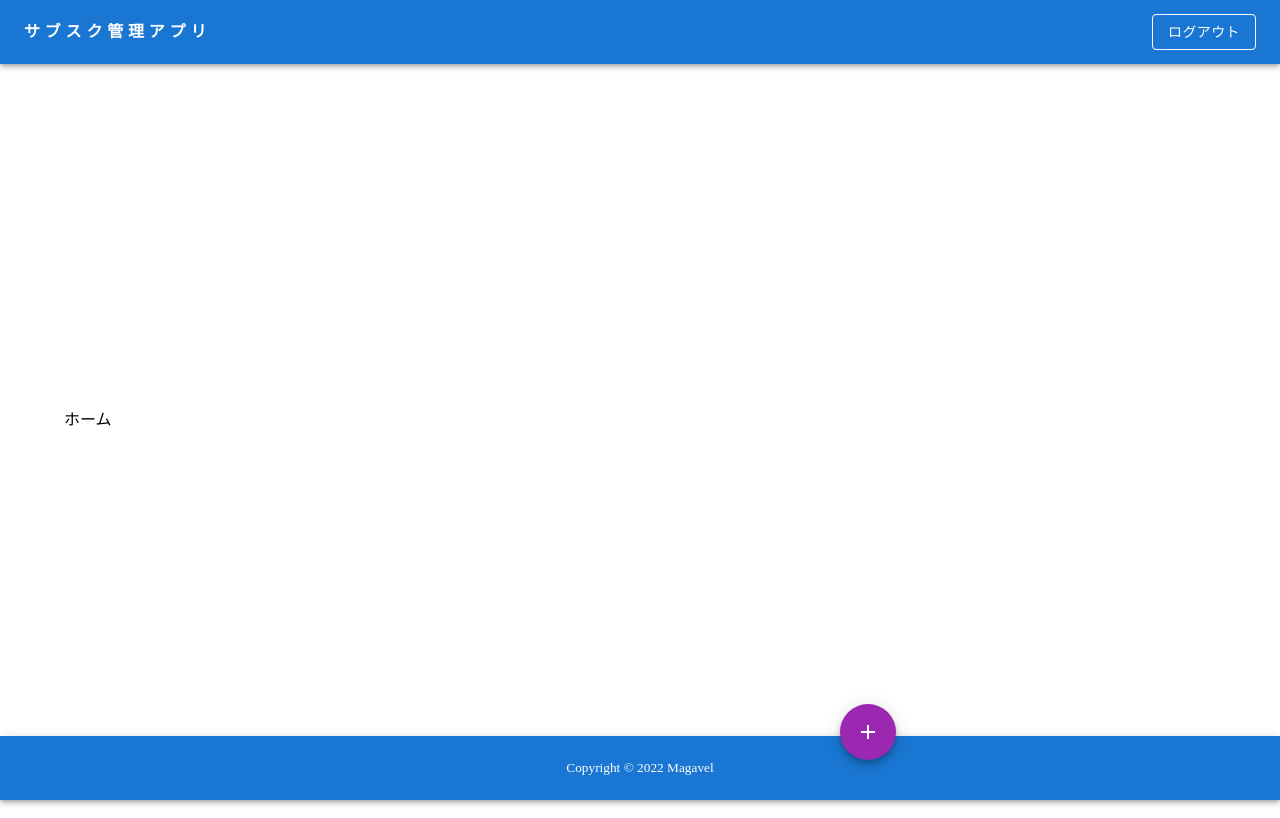
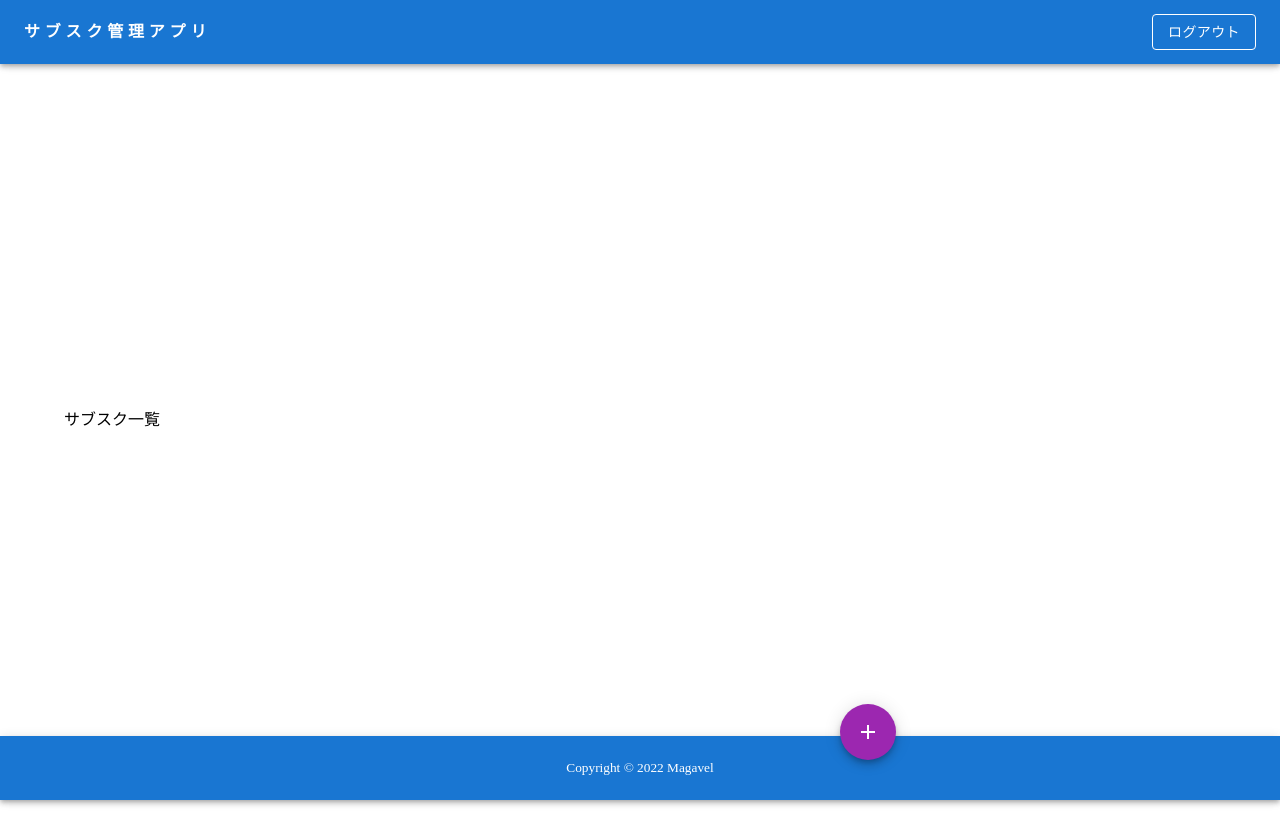
Before and after one commit to y-magavel/subscription-management-app, a React (Create React App) app: page /home in a window 1280 px wide. Built offline with nearby package versions, Linux system fonts and the light colour scheme; no server answers; sample sign-in values are in the browser's storage.

Commit message:
ServiceListコンポーネントを追加
登録したサブスクをリスト形式で一覧表示する

```diff
--- /dev/null
+++ b/src/components/organisms/ServiceList.tsx
@@ -0,0 +1,8 @@
+import React from "react";
+
+export const ServiceList: React.FC = () => {
+    return (
+        <>
+        </>
+    );
+};
--- a/src/components/pages/Home.tsx
+++ b/src/components/pages/Home.tsx
@@ -3,6 +3,7 @@ import {Header} from "../organisms/Header";
 import {Container} from "@mui/material";
 import {Footer} from "../organisms/Footer";
 import {RegisterModal} from "../organisms/RegisterModal";
+import {ServiceList} from "../organisms/ServiceList";
 
 export const Home: React.FC = () => {
     // サブスク登録モーダルの開閉用State
@@ -12,7 +13,8 @@ export const Home: React.FC = () => {
         <>
             <Header/>d
             <Container sx={{height: '100vh', display: 'flex', alignItems: 'center'}}>
-                ホーム
+                サブスク一覧
+                <ServiceList/>
             </Container>
             <RegisterModal open={open} setOpen={setOpen}/>
             <Footer open={open} setOpen={setOpen}/>
```
